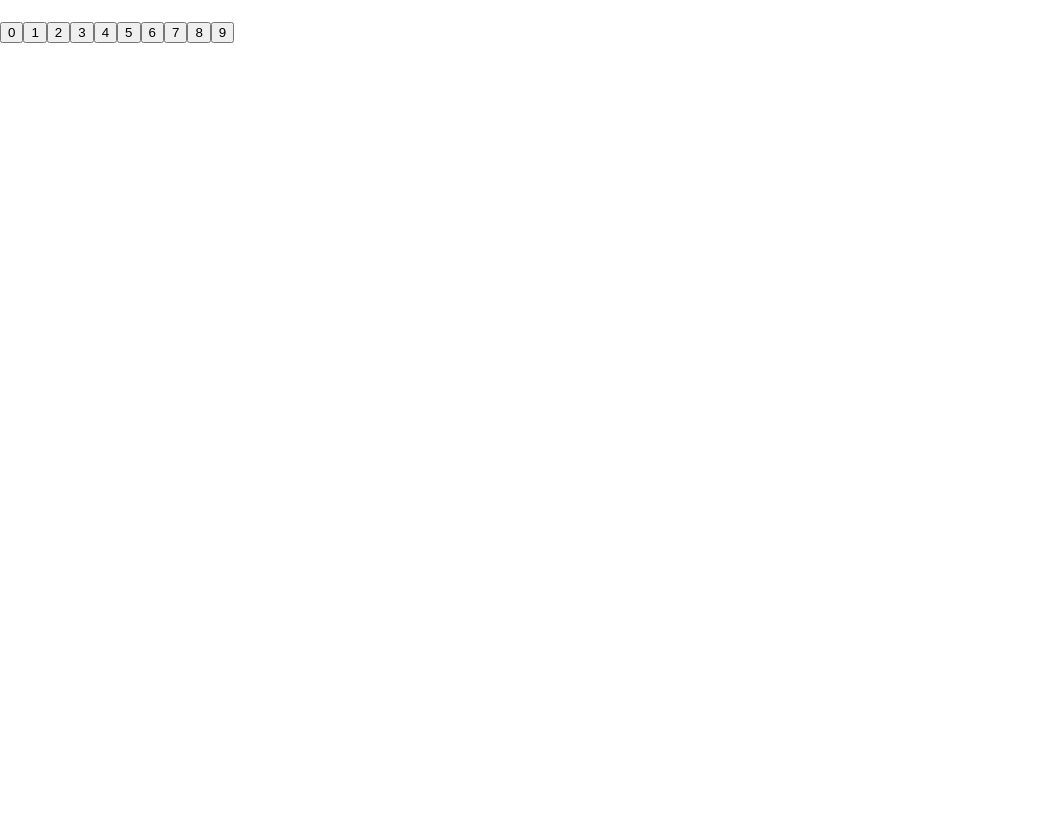
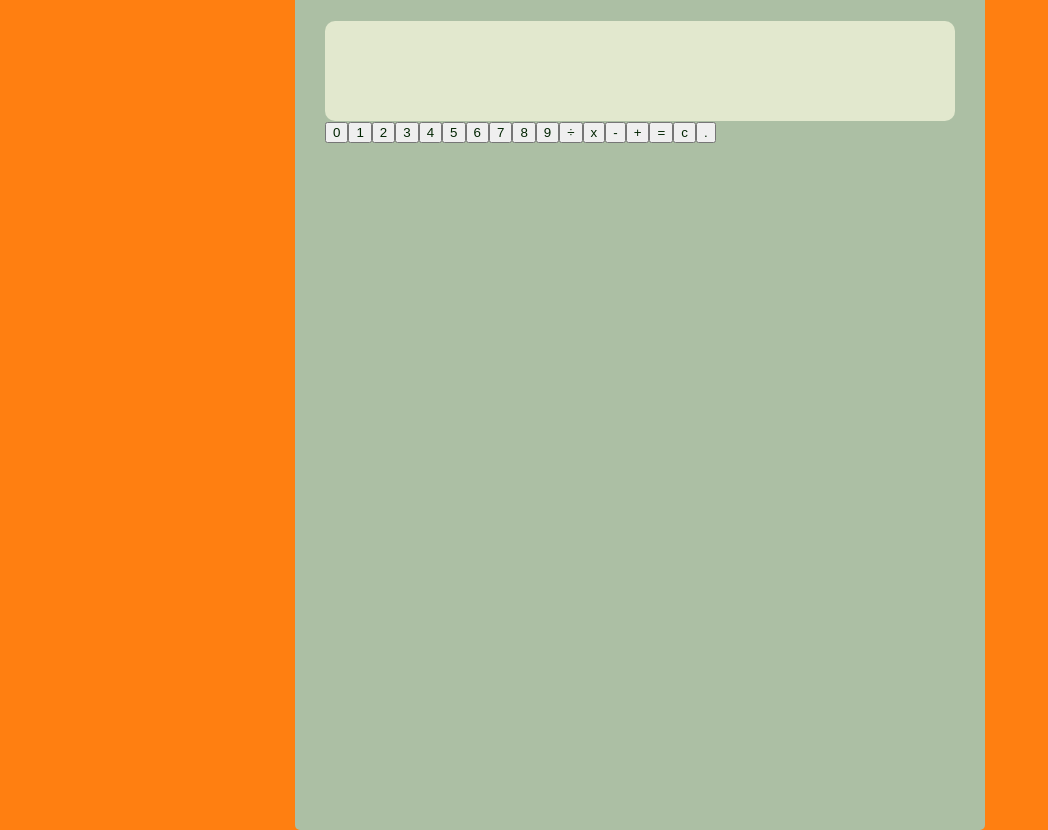
Before and after one commit to partum/calculator, a React (Create React App) app: page / in a window 1280 px wide. Shown: the whole page, without its empty margins (0-1048 px from the left). Before the commit the page ends 800 px from the top, so only its background shows below. Built offline with nearby package versions, Linux system fonts and the light colour scheme.

Commit message:
display calculator

```diff
--- a/src/index.css
+++ b/src/index.css
@@ -1,13 +1,40 @@
 body {
   margin: 0;
-  font-family: -apple-system, BlinkMacSystemFont, 'Segoe UI', 'Roboto', 'Oxygen',
-    'Ubuntu', 'Cantarell', 'Fira Sans', 'Droid Sans', 'Helvetica Neue',
+  font-family: -apple-system, BlinkMacSystemFont, "Segoe UI", "Roboto", "Oxygen",
+    "Ubuntu", "Cantarell", "Fira Sans", "Droid Sans", "Helvetica Neue",
     sans-serif;
   -webkit-font-smoothing: antialiased;
   -moz-osx-font-smoothing: grayscale;
+  display: flex;
+  align-items: center;
+  justify-content: center;
+  background-color: #ff7f11;
+  height: 100vh; /* height is needed to use align-items! */
 }
 
 code {
-  font-family: source-code-pro, Menlo, Monaco, Consolas, 'Courier New',
+  font-family: source-code-pro, Menlo, Monaco, Consolas, "Courier New",
     monospace;
 }
+
+button {
+  color: #002400;
+}
+
+h1 {
+  color: #002400;
+}
+
+#case {
+  height: 800px;
+  width: 630px;
+  background-color: #acbfa4;
+  padding: 30px;
+  border-radius: 5px;
+}
+
+#screen {
+  height: 100px;
+  border-radius: 10px;
+  background-color: #e2e8ce;
+}
--- a/src/index.js
+++ b/src/index.js
@@ -13,14 +13,23 @@ const buttons = [
   { id: "7", name: "7" },
   { id: "8", name: "8" },
   { id: "9", name: "9" },
+  { id: "10", name: "÷" },
+  { id: "11", name: "x" },
+  { id: "12", name: "-" },
+  { id: "13", name: "+" },
+  { id: "14", name: "=" },
+  { id: "15", name: "c" },
+  { id: "16", name: "." },
 ];
 function App({ buttons }) {
   const [number, setNumber] = useState("");
 
   return (
     <>
-      <div>
-        <h1>{number}</h1>
+      <div id="case">
+        <div id="screen">
+          <h1>{number}</h1>
+        </div>
         {buttons.map((button) => (
           <button key={button.id} onClick={() => setNumber(button.name)}>
             {button.name}
```
